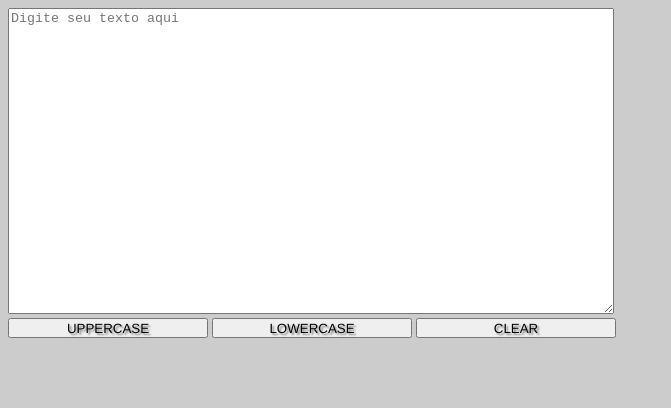
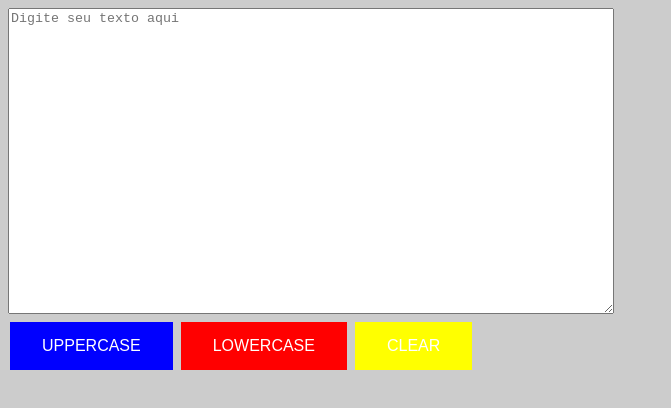
Before and after one commit to martinirp/words, a plain HTML site: page index.html in a window 1280 px wide. Shown: the whole page, without its empty margins (0-671 px from the left). Drawn offline with Linux system fonts and the light colour scheme.

Commit message:
Update style.css
botões editados

```diff
--- a/style.css
+++ b/style.css
@@ -1,16 +1,32 @@
 body{
-    background-color: #ccc
+    background-color: #ccc;
 }
 
 .buttons{
-    width: 200px;
-    height: 20px;
-    font-family: 'Franklin Gothic Medium', 'Arial Narrow', Arial, sans-serif;
-    text-align: center;
-    text-shadow: gray 2px 2px 2px;
+    border: none;
+  	color: white;
+  	padding: 15px 32px;
+  	text-align: center;
+  	text-decoration: none;
+  	display: inline-block;
+  	font-size: 16px;
+  	margin: 4px 2px;
+  	cursor: pointer;
 }
 
 .content{
     width: 600px;
     height: 300px;
 }
+
+#uppercaseButton{
+	background-color: blue;
+}
+
+#lowercaseButton{
+	background-color: red;
+}
+
+#clearButton{
+	background-color: yellow;
+}
```
